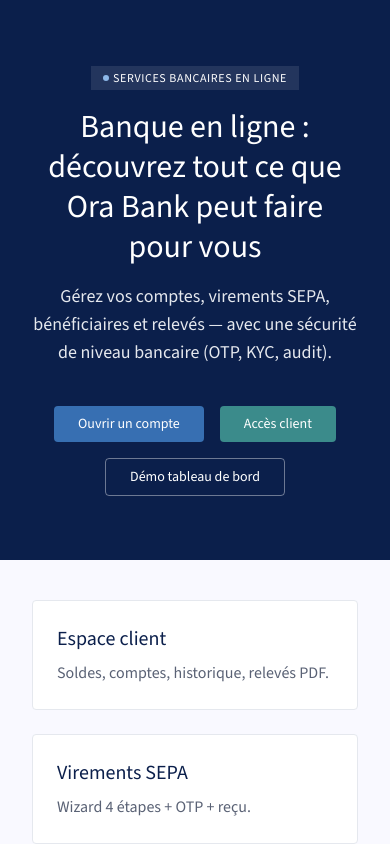
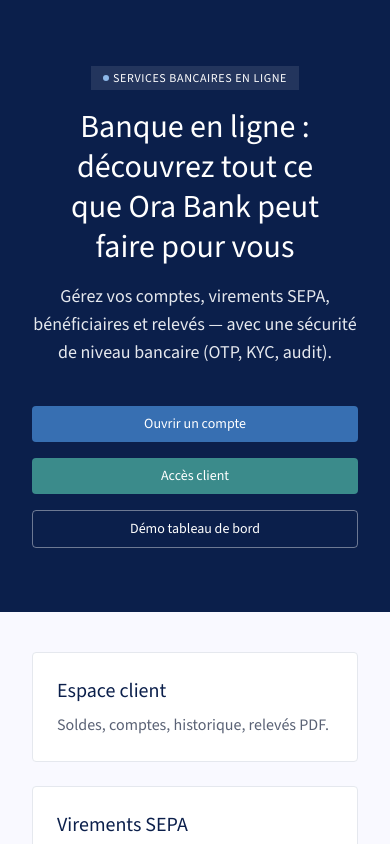
Before and after one commit to samiesia-hub/E-Bank, a Next.js app in the folder e-bank-frontend/: page / in a window 390 px wide. Shown: the top 844 px of the page. Built offline with nearby package versions, Linux system fonts and the light colour scheme.

Commit message:
feat(SCRUM-39) : page d'accueil responsive 375px (CTA pleine largeur sur mobile, titre equilibre)

```diff
--- a/e-bank-frontend/src/app/page.tsx
+++ b/e-bank-frontend/src/app/page.tsx
@@ -12,16 +12,16 @@ export default function Home() {
             <span className="h-1.5 w-1.5 rounded-full bg-[#8DB8E8]" />
             Services bancaires en ligne
           </span>
-          <h1 className="mx-auto max-w-4xl font-display-hero text-display-hero-mobile text-white lg:text-display-hero">
+          <h1 className="mx-auto max-w-4xl text-balance font-display-hero text-display-hero-mobile text-white lg:text-display-hero">
             Banque en ligne : découvrez tout ce que Ora Bank peut faire pour vous
           </h1>
           <p className="mx-auto mt-space-md max-w-2xl font-body-lg text-body-lg text-[#E5E8EE]">
             Gérez vos comptes, virements SEPA, bénéficiaires et relevés — avec une sécurité de niveau bancaire (OTP, KYC, audit).
           </p>
           <div className="mt-space-xl flex flex-wrap items-center justify-center gap-space-md">
-            <Link href="/inscription" className="rounded-lg bg-primary-container px-space-lg py-2 font-label-md text-label-md text-white hover:bg-[#2C5A92]">Ouvrir un compte</Link>
-            <Link href="/connexion" className="rounded-lg bg-access-teal px-space-lg py-2 font-label-md text-label-md text-white hover:bg-[#307272]">Accès client</Link>
-            <Link href="/tableau-de-bord" className="rounded-lg border border-white/40 px-space-lg py-2 font-label-md text-label-md text-white hover:bg-white/10">Démo tableau de bord</Link>
+            <Link href="/inscription" className="w-full rounded-lg bg-primary-container px-space-lg py-2 text-center font-label-md text-label-md text-white hover:bg-[#2C5A92] sm:w-auto">Ouvrir un compte</Link>
+            <Link href="/connexion" className="w-full rounded-lg bg-access-teal px-space-lg py-2 text-center font-label-md text-label-md text-white hover:bg-[#307272] sm:w-auto">Accès client</Link>
+            <Link href="/tableau-de-bord" className="w-full rounded-lg border border-white/40 px-space-lg py-2 text-center font-label-md text-label-md text-white hover:bg-white/10 sm:w-auto">Démo tableau de bord</Link>
           </div>
         </div>
       </section>
```
